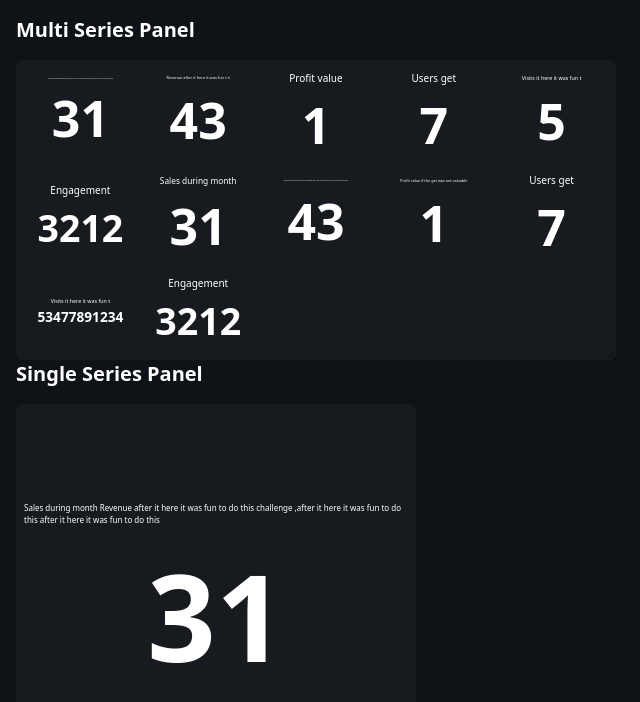
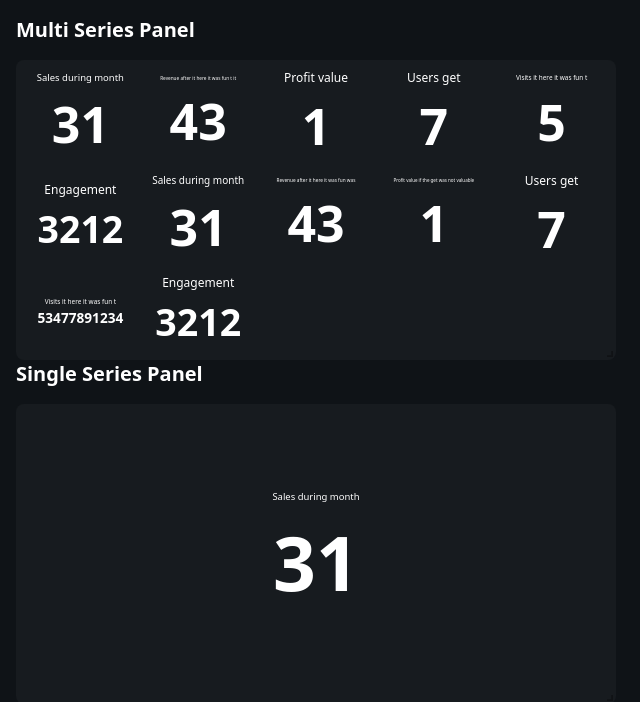
Before and after one commit to Subhajit143/grid-layout, a React (Vite) app: page / in a window 1280 px wide. Shown: the top 702 px of the page, without its empty margins (0-640 px from the left). Built offline with nearby package versions, Linux system fonts and the light colour scheme.

Commit message:
enhanced and build logic for each element resizing upon to its content length...

```diff
--- a/src/App.jsx
+++ b/src/App.jsx
@@ -5,14 +5,14 @@ import "react-resizable/css/styles.css";
 
 // Sample data
 const multiSeriesData = [
-  { label: "Sales during month Revenue after it here it was fun to do this challenge ,after it here it was fun to do this after it here it was fun to do this", value: "31" },
+  { label: "Sales during month ", value: "31" },
   { label: "Revenue after  it here it was fun t it", value: "43" },
   { label: "Profit value", value: "1" },
   { label: "Users get", value: "7" },
   { label: "Visits  it here it was fun t", value: "5" },
   { label: "Engagement", value: "3212" },
   { label: "Sales during month", value: "31" },
-  { label: "Revenue after it here it was fun to do this challenge ,after it here it was fun to do this after it here it was fun to do this ", value: "43" },
+  { label: "Revenue after it here it was fun  was ", value: "43" },
   { label: "Profit value if the get was not valuable", value: "1" },
   { label: "Users get", value: "7" },
   { label: "Visits  it here it was fun t", value: "53477891234" },
@@ -53,11 +53,15 @@ const calculateGridSize = (panelWidth, panelHeight, itemCount) => {
 // Calculate dynamic font size based on grid item dimensions
 const calculateDynamicFontSize = (itemWidth, itemHeight, textLength) => {
   const baseSize = Math.min(itemWidth / textLength, itemHeight / 2);
-  return `${Math.max(baseSize,1)}px`; // Minimum size of 12px for readability
+  return `${Math.max(baseSize,1)}px`;
 };
+
+
+
+
 const calculateDynamicFontSizeLable = (itemWidth, itemHeight, textLength) => {
     const baseSize = Math.min(itemWidth / textLength, itemHeight / 10);
-    return `${Math.max(baseSize,1)}px`; // Minimum size of 12px for readability
+    return `${Math.max(baseSize* 1.2,1)}px`;
   };
 // Multi-Series Panel Component
 const MultiSeriesPanel = ({ data }) => {
@@ -68,8 +72,8 @@ const MultiSeriesPanel = ({ data }) => {
   const { itemWidth, itemHeight } = calculateGridSize(size.width, size.height, data.length);
 
   const calculateMinSize = () => {
-    const minWidth = size.width / 6; // Minimum width based on panel width
-    const minHeight = size.height / 3; // Minimum height based on panel height
+    const minWidth = size.width / Math.ceil(multiSeriesData.length/2); // Minimum width based on panel width
+    const minHeight = size.height / Math.ceil(multiSeriesData.length/4); // Minimum height based on panel height
     return Math.min(minWidth, minHeight); // Use the smaller value to ensure elements fit
   };
 
@@ -103,7 +107,7 @@ const MultiSeriesPanel = ({ data }) => {
                 gap:"2px",
               }}
             >
-              <p className=" flex bottom-20" style={{ fontSize: labelFontSize }}>{item.label}</p>
+              <p  style={{ fontSize: labelFontSize }}>{item.label}</p>
               <p style={{ fontSize: valueFontSize, fontWeight: "bold" }}>{item.value}</p>
             </div>
           );
@@ -113,35 +117,32 @@ const MultiSeriesPanel = ({ data }) => {
   );
 };
 
-// App Component
-
+const calculateDynamicFontSizeSingle = (itemWidth, itemHeight, textLength) => {
+  const baseSize = Math.min(itemWidth / textLength, itemHeight / 2);
+  return `${Math.max(baseSize * 1.5, 12)}px`; // Increase size by 1.5x and set a minimum of 12px
+};
 
 const SingleSeriesPanel = ({ data }) => {
-  const [size, setSize] = useState({ width: 400, height: 400 });
+  const [size, setSize] = useState({ width: 600, height: 300 });
 
+  const handleResize = (event, { size: newSize }) => setSize(newSize);
 
-  const handleResize = (event, { size }) => {
-    setSize({ width: size.width, height: size.height });
-  };
+  const { itemWidth, itemHeight } = calculateGridSize(size.width, size.height, data.length);
 
-
-  const calculateFontSize = (baseSize) => {
-    const scaleFactor = Math.min(size.width / 300, size.height / 150);
-    return `${baseSize * scaleFactor}px`;
+  const calculateMinSize = () => {
+    const minWidth = size.width / Math.ceil(multiSeriesData.length/2); // Minimum width based on panel width
+    const minHeight = size.height / Math.ceil(multiSeriesData.length/4); // Minimum height based on panel height
+    return Math.min(minWidth, minHeight); // Use the smaller value to ensure elements fit
   };
 
   return (
-    <ResizableComponent
-      width={size.width}
-      height={size.height}
-      onResize={handleResize}
-    >
+    <ResizableComponent width={size.width} height={size.height} onResize={handleResize}>
       <div
         style={{
           display: "grid",
-          gridTemplateColumns: "repeat(auto-fit, minmax(min-content, 1fr))",
-          // gridAutoRows: ,
+          gridTemplateColumns: `repeat(auto-fit, minmax(${calculateMinSize()}px, 1fr))`,
 
+          gap: "5px",
           height: "100%",
         }}
       >
@@ -149,28 +150,42 @@ const SingleSeriesPanel = ({ data }) => {
   <div
     key={0}
     style={{
-              // backgroundColor: "#0F1317",
       borderRadius: "8px",
       display: "flex",
       flexDirection: "column",
       justifyContent: "center",
       alignItems: "center",
       color: "#FFFFFF",
-
       width: "100%",
       height: "auto",
+      gap: "2px",
     }}
   >
-            <p style={{ fontSize: calculateFontSize(6) }}>{data[0].label}</p>
-            <p style={{ fontSize: calculateFontSize(90), fontWeight: "bold" }}>
+    <p
+
+      style={{
+        fontSize: calculateDynamicFontSizeLable(itemWidth, itemHeight, data[0].label.length),
+      }}
+    >
+      {data[0].label}
+    </p>
+    <p
+      style={{
+        fontSize: calculateDynamicFontSizeSingle(itemWidth, itemHeight, data[0].value.length),
+        fontWeight: "bold",
+      }}
+    >
       {data[0].value}
     </p>
   </div>
 )}
+
       </div>
     </ResizableComponent>
   );
 };
+
+
 
 const App = () => {
   return (
```
Lines whose indentation alone changed are shown as unchanged.
